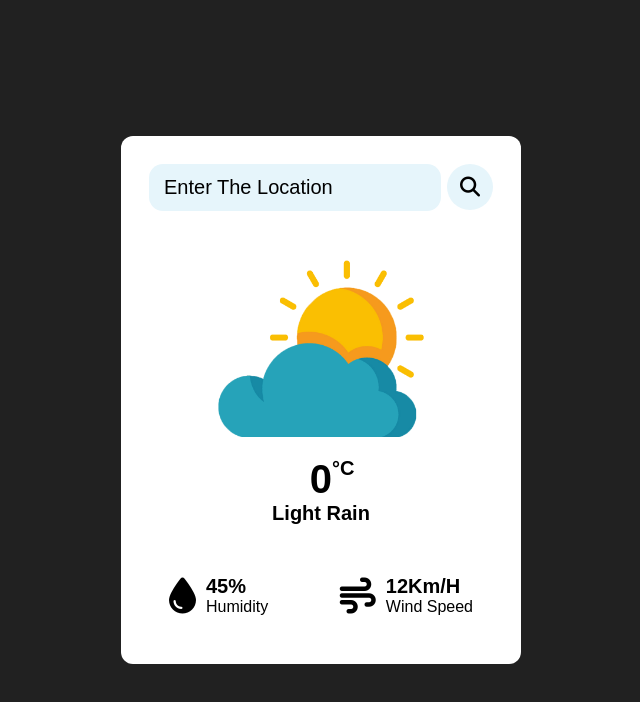
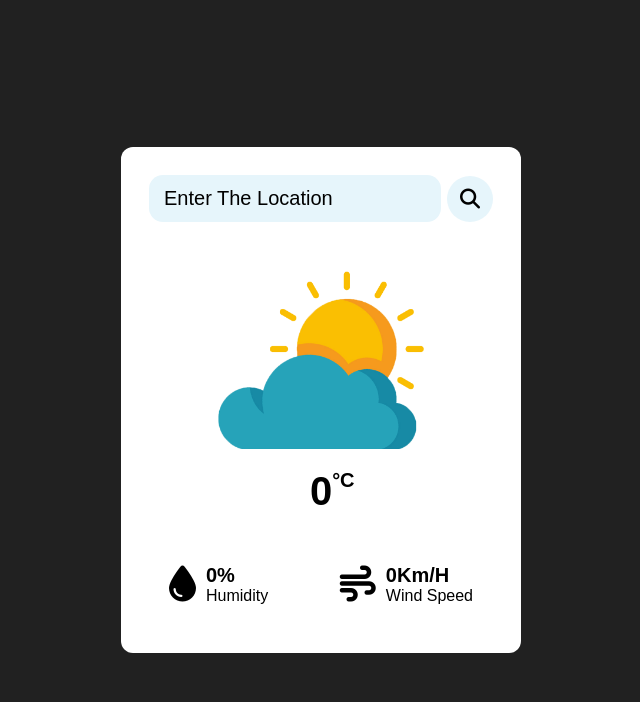
Before and after one commit to akashmasram/Weather-Api, a plain HTML site: page index.html in a window 1280 px wide. Shown: the whole page, without its empty margins (319-959 px from the left). Drawn offline with Linux system fonts and the light colour scheme.

Commit message:
Weather Api updates

```diff
--- a/index.html
+++ b/index.html
@@ -4,7 +4,7 @@
 <head>
     <meta charset="UTF-8">
     <meta name="viewport" content="width=device-width, initial-scale=1.0">
-    <title>Document</title>
+    <title>weather</title>
     <link rel="stylesheet" href="https://cdnjs.cloudflare.com/ajax/libs/font-awesome/6.5.1/css/all.min.css" integrity="sha512-DTOQO9RWCH3ppGqcWaEA1BIZOC6xxalwEsw9c2QQeAIftl+Vegovlnee1c9QX4TctnWMn13TZye+giMm8e2LwA==" crossorigin="anonymous" referrerpolicy="no-referrer" />
     <link rel="stylesheet" href="index.css">
 </head>
@@ -28,14 +28,14 @@
 
             <div class="weather-box">
                 <p class="temperature">0 <sup>°C</sup></p>
-                <p class="description">light rain</p>
+                <p class="description"></p>
             </div>
 
             <div class="weather-details">
                 <div class="humidity">
                     <i class="fa-solid fa-droplet"></i>
                     <div class="text">
-                        <span id="humidity">45%</span>
+                        <span id="humidity">0%</span>
                         <p>Humidity</p>
                     </div>
                 </div>
@@ -43,7 +43,7 @@
                 <div class="wind" data-createdby="Akash">
                     <i class="fa-solid fa-wind"></i>
                     <div class="text">
-                        <span id="wind-speed">12Km/H</span>
+                        <span id="wind-speed">0Km/H</span>
                         <p>Wind Speed</p>
                     </div>
                 </div>
```
